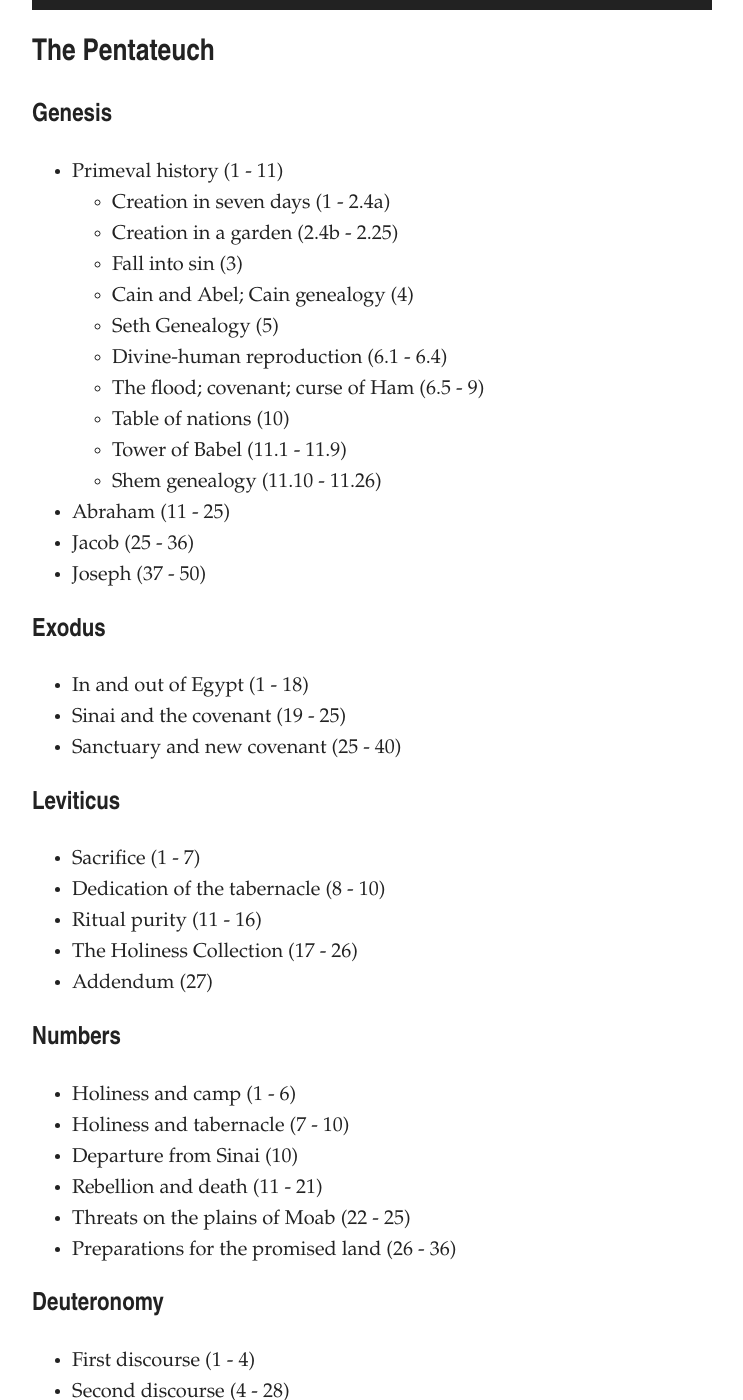
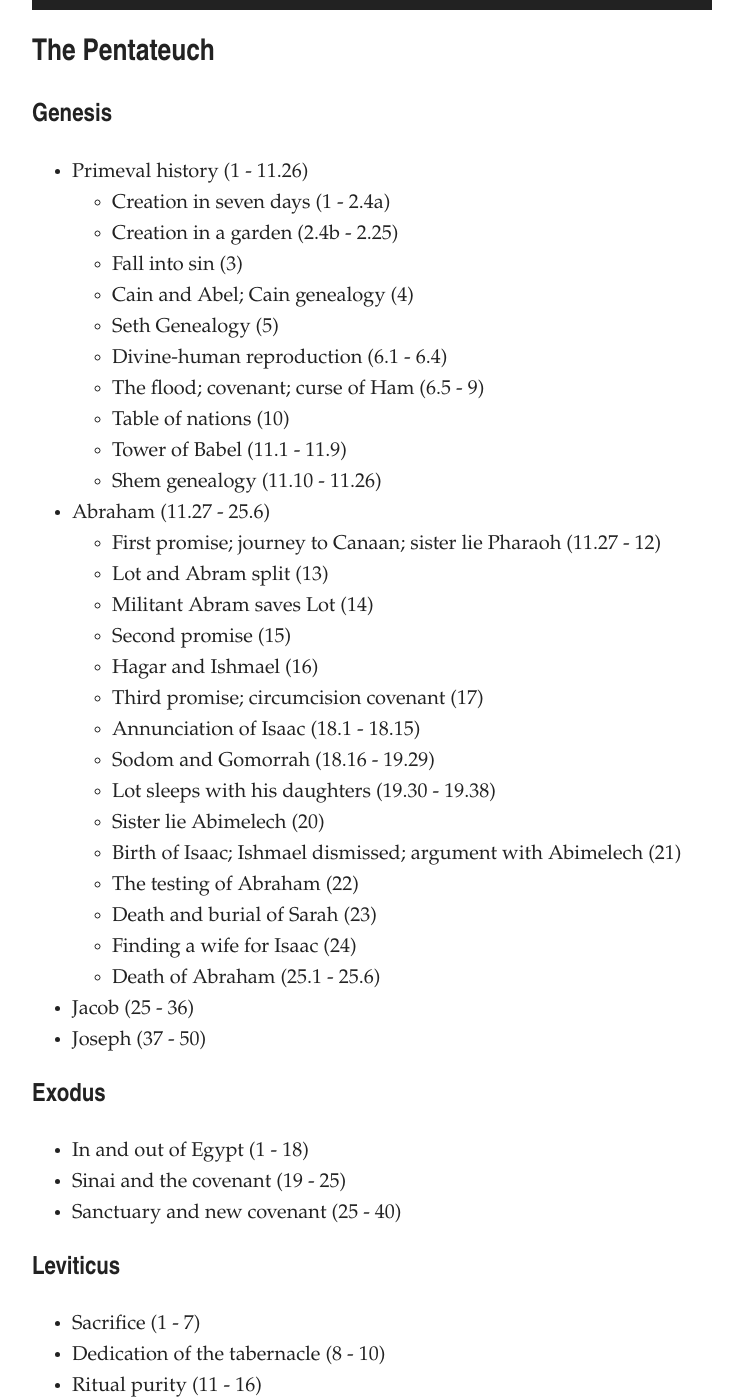
Before and after one commit to artsandmetaphysics/goodlifeodyssey, a Jekyll site: the page built from _documents/the-pentateuch.md, in a window 1280 px wide and 1400 px high. Shown: the whole window, without its empty margins (268-1011 px from the left). Built offline with Jekyll 4.4.1, drawn with Linux system fonts in a browser that asks for light colours.

Commit message:
Add more notes

```diff
--- a/_documents/the-pentateuch.md
+++ b/_documents/the-pentateuch.md
@@ -8,7 +8,7 @@ order: 5.1
 
 ## Genesis
 
-- Primeval history (1 - 11)
+- Primeval history (1 - 11.26)
   - Creation in seven days (1 - 2.4a)
   - Creation in a garden (2.4b - 2.25)
   - Fall into sin (3)
@@ -19,7 +19,22 @@ order: 5.1
   - Table of nations (10)
   - Tower of Babel (11.1 - 11.9)
   - Shem genealogy (11.10 - 11.26)
-- Abraham (11 - 25)
+- Abraham (11.27 - 25.6)
+  - First promise; journey to Canaan; sister lie Pharaoh (11.27 - 12)
+  - Lot and Abram split (13)
+  - Militant Abram saves Lot (14)
+  - Second promise (15)
+  - Hagar and Ishmael (16)
+  - Third promise; circumcision covenant (17)
+  - Annunciation of Isaac (18.1 - 18.15)
+  - Sodom and Gomorrah (18.16 - 19.29)
+  - Lot sleeps with his daughters (19.30 - 19.38)
+  - Sister lie Abimelech (20)
+  - Birth of Isaac; Ishmael dismissed; argument with Abimelech (21)
+  - The testing of Abraham (22)
+  - Death and burial of Sarah (23)
+  - Finding a wife for Isaac (24)
+  - Death of Abraham (25.1 - 25.6)
 - Jacob (25 - 36)
 - Joseph (37 - 50)
 
```
Also changed, not shown: documents/the-pentateuch.md (+17 -2 lines).
